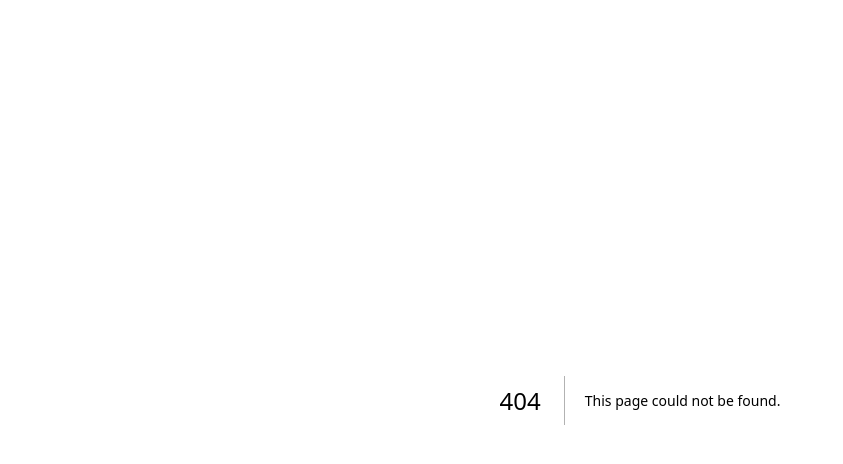
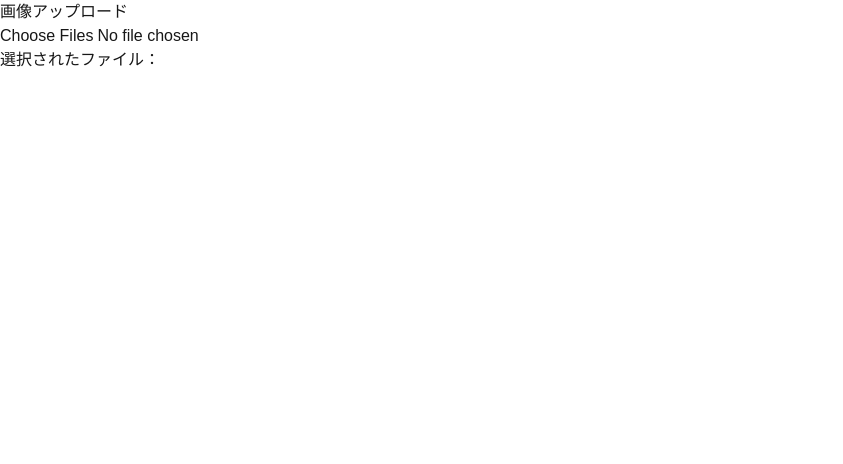
Before and after one commit to kmykprn/nextjs_tutorials, a Next.js app: page /tutorial/image_uploader in a window 1280 px wide. Before the commit this address had no page. Shown: the top 464 px of the page, without its empty margins (0-843 px from the left). Built offline with nearby package versions, Linux system fonts and the light colour scheme.

Commit message:
ディレクトリの移動（tutorial関連をapp/tutorialに移動)

```diff
--- a/app/main/page.tsx
+++ b/app/main/page.tsx
@@ -1,8 +1,9 @@
-export default function AboutPage() {
+import ImageSelectCard from "@/commponents/SelectCard"
+
+export default function MainPage() {
   return (
-    <div>
-      <h1>About Page</h1>
-      <p>これは main ページです。</p>
+    <div className="h-screen flex items-center justify-center">
+      <ImageSelectCard />
     </div>
   )
 }
--- /dev/null
+++ b/app/tutorial/button/page.tsx
@@ -0,0 +1,15 @@
+'use client';
+
+const handleClick = () => {
+    console.log("button clicked");
+}
+
+const BT = () => {
+    return (
+        <button onClick={handleClick}>
+            ボタン
+        </button>
+    );
+};
+
+export default BT;
--- /dev/null
+++ b/app/tutorial/card/page.tsx
@@ -0,0 +1,9 @@
+export default function UploadCardPage() {
+  return (
+    <div className="h-screen flex items-center justify-center">
+      <div className="w-80 h-40 border-2 border-gray-400 rounded-md flex items-center justify-center bg-white shadow">
+        <p className="text-xl font-semibold">ここにテキストを入力</p>
+      </div>
+    </div>
+  )
+}
--- /dev/null
+++ b/app/tutorial/image_uploader/page.tsx
@@ -0,0 +1,34 @@
+// app/image_upload/page.tsx
+'use client';
+
+import { useState } from 'react';
+
+export default function ImageUploadPage() {
+  const [selectedFiles, setSelectedFiles] = useState<File[]>([]);
+
+  const handleFileChange = (event: React.ChangeEvent<HTMLInputElement>) => {
+    const files = event.target.files;
+    if (files) {
+      setSelectedFiles(Array.from(files)); // FileList → 配列に変換
+    }
+  };
+
+  return (
+    <div>
+      <h1>画像アップロード</h1>
+      <input
+        type="file"
+        multiple
+        accept="image/*"
+        onChange={handleFileChange}
+      />
+
+      <h2>選択されたファイル：</h2>
+      <ul>
+        {selectedFiles.map((file, index) => (
+          <li key={index}>{file.name}</li>
+        ))}
+      </ul>
+    </div>
+  );
+}
--- /dev/null
+++ b/app/tutorial/tailwindcss/page.tsx
@@ -0,0 +1,8 @@
+export default function css_tutorial() {
+  return (
+    <div>
+      <h1 className="text-3xl font-bold underline">CSS Tutorial</h1>
+      <p>これは tailwindcss_tutorial ページです。</p>
+    </div>
+  )
+}
```
Also changed, not shown: app/tutorial/page/page.tsx (renamed from app/page_tutorial/page.tsx), app/tutorial/pdf_viewer/page.tsx (renamed from app/pdf_viewer/page.tsx).
